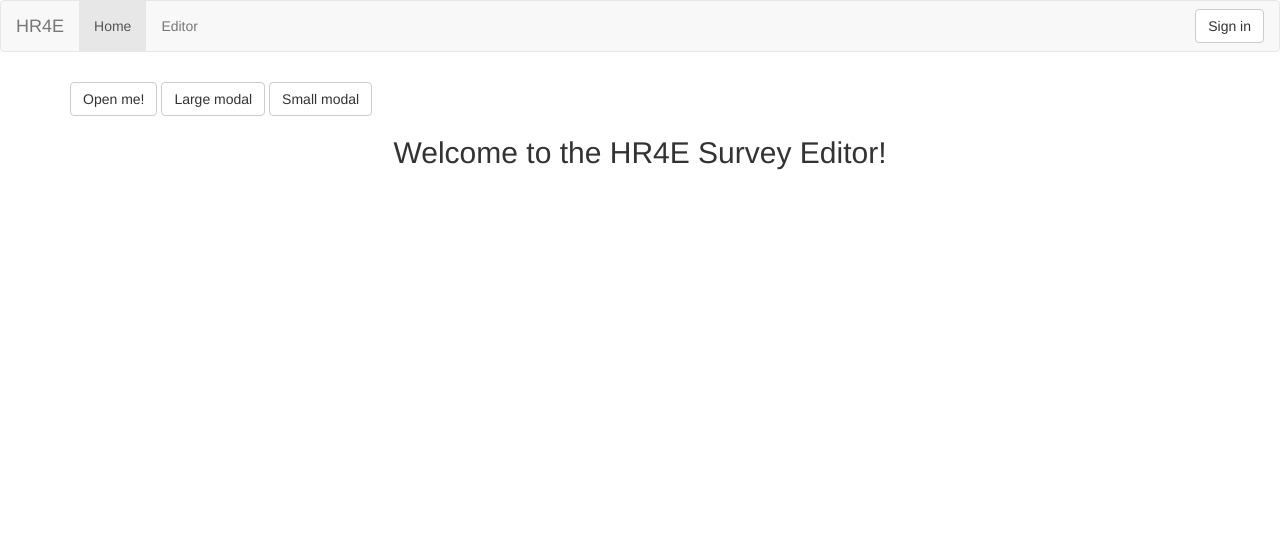
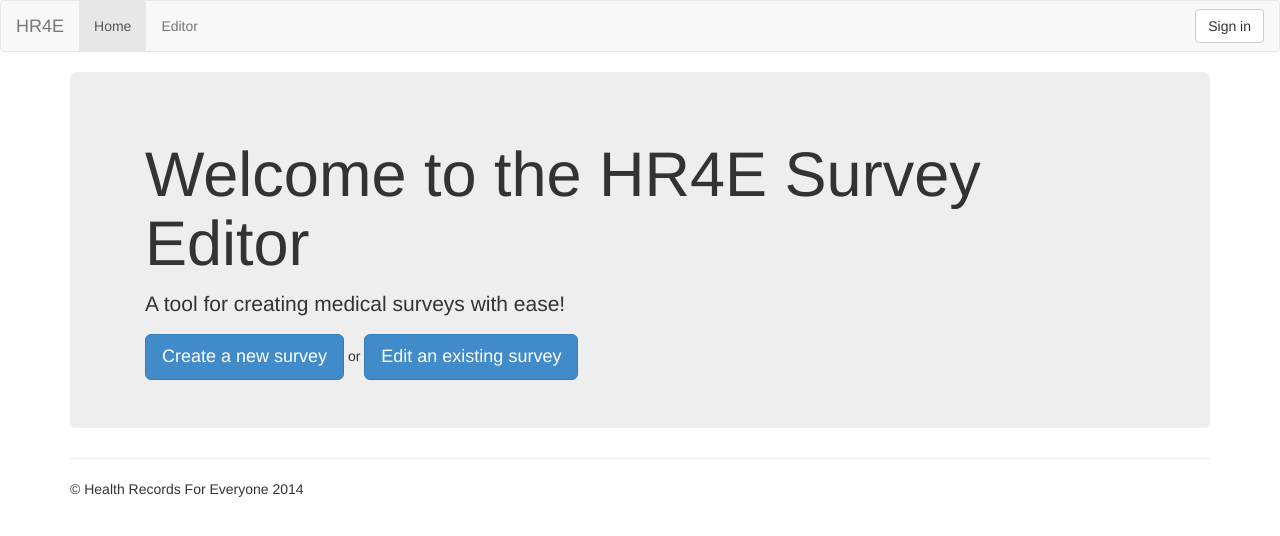
Before and after one commit to hr4e/SurveyUI, a Django app: page /test/home/ in a window 1280 px wide. Shown: the top 536 px of the page. Run offline with Django 3.2, Linux system fonts and the light colour scheme; some libraries are stand-ins or nearby versions.

Commit message:
Updated home page + integrated the modals
I added a jumbotron to the homepage to make it look a bit cleaner, and
integrated the modals into the selections in the jumbotron.
The modals are not as clean as I would like, but I was just sort of
figuring it out as I went along.

```diff
--- /dev/null
+++ b/SurveyEditor/static/partials/selectSurveyOption.html
@@ -0,0 +1,28 @@
+
+<!-- Angular Handlebars here do not need to be wrapped in verbatim tags -->
+<div ng-controller="ModalDemoCtrl">
+
+    <script type="text/ng-template" id="myModalContent.html">
+        <div class="modal-header">
+            <h3 class="modal-title">Im a modal!</h3>
+        </div>
+        <div class="modal-body">
+            <ul>
+                <li ng-repeat="item in items">
+                    <a ng-click="selected.item = item">{{ item }}</a>
+                </li>
+            </ul>
+            Selected: <b>{{ selected.item }}</b>
+        </div>
+        <div class="modal-footer">
+            <button class="btn btn-primary" ng-click="ok()">OK</button>
+            <button class="btn btn-warning" ng-click="cancel()">Cancel</button>
+        </div>
+    </script>
+
+    <p>{{ msg }}</p>
+    <button class="btn btn-primary btn-lg" ng-click="open()">Create a new survey</button> or
+    <button class="btn btn-primary btn-lg" ng-click="open('lg')">Edit an existing survey</button>
+    <div ng-show="selected">Selection from a modal: {{ selected }}</div>
+
+</div>
--- a/SurveyEditor/templates/base.html
+++ b/SurveyEditor/templates/base.html
@@ -55,9 +55,15 @@
       {% block content %}
       {% endblock content %}
 
+
+      {% block footer %}
+      <hr>
+      <footer>
+        <p>&copy; Health Records For Everyone 2014 </p>
+      </footer>
+      {% endblock footer %}
+
     </div><!-- /container -->
-
-
 
     {% block javascript %}
     <script src="https://ajax.googleapis.com/ajax/libs/jquery/1.11.0/jquery.min.js"></script>
--- a/SurveyEditor/templates/home.html
+++ b/SurveyEditor/templates/home.html
@@ -1,6 +1,19 @@
 
 {% extends "base.html" %}{% load staticfiles %}
 {% block content %}
-	<div ng-include="'{{ STATIC_URL }}partials/index.html'"></div>
-	<h2 align="center">Welcome to the HR4E Survey Editor!</h2>
+
+
+    <div class="jumbotron">
+      <div class="container">
+        <h1>Welcome to the HR4E Survey Editor</h1>
+        <p>A tool for creating medical surveys with ease!</p>
+        <!--
+        	trying to get the modals to work with within the jumbotron
+			so i just moved the ng-include div within this jumbotron and changed the text in partials/index.html
+        -->
+		<div ng-include="'{{ STATIC_URL }}partials/selectSurveyOption.html'"></div>
+
+      </div>
+    </div>
+
 {% endblock content %}
```
